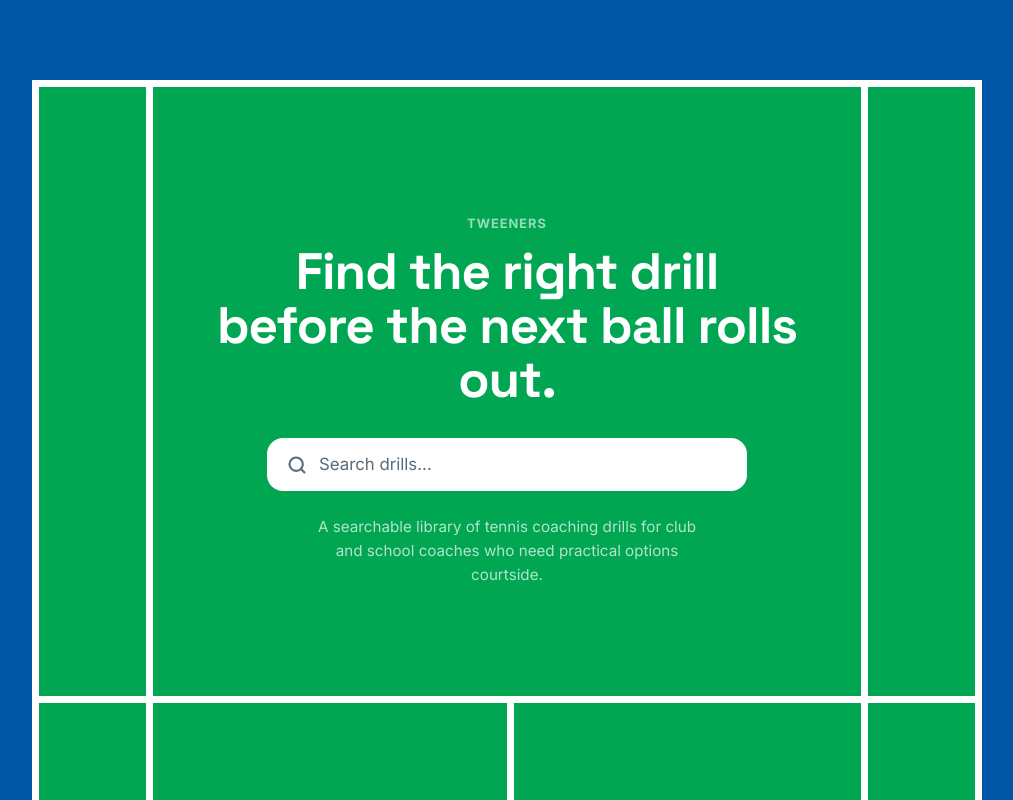
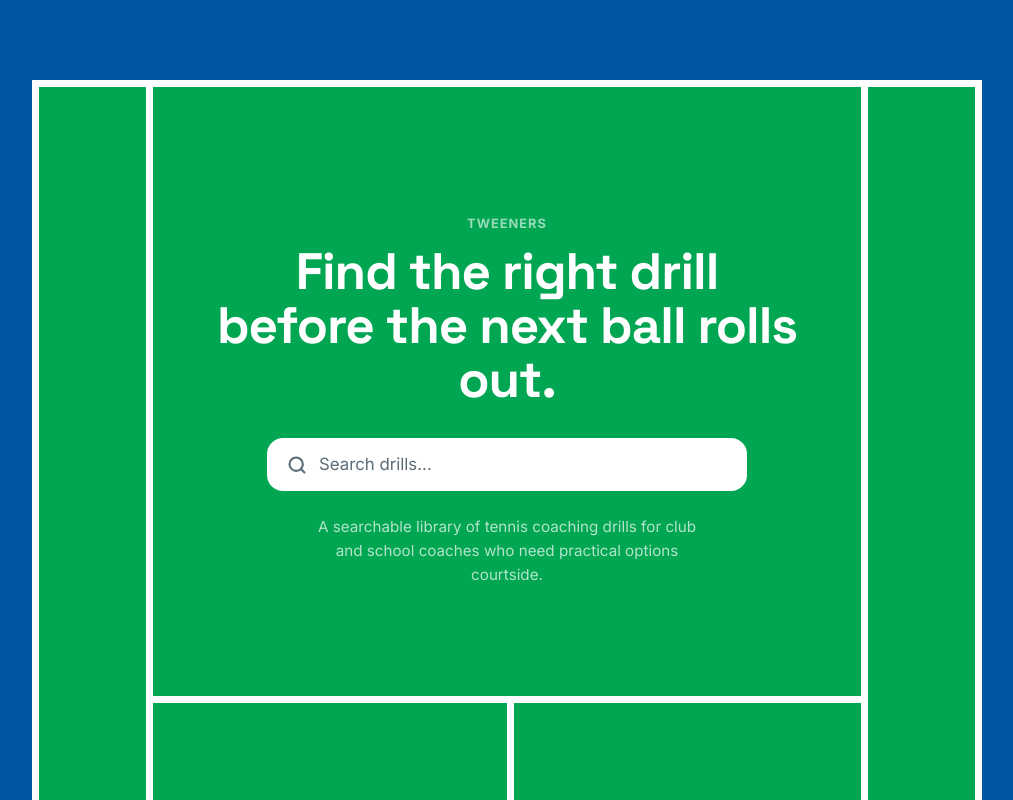
Before and after one commit to Samarinara/Tweeners, a SvelteKit app: page / in a window 1280 px wide. Shown: the whole page, without its empty margins (133-1146 px from the left). Built offline with nearby package versions, Linux system fonts and the light colour scheme.

Commit message:
Constrain service line to singles sidelines (left/right 12%)

```diff
--- a/src/routes/+page.svelte
+++ b/src/routes/+page.svelte
@@ -85,8 +85,8 @@
 	.court-service-line {
 		position: absolute;
 		top: 55%;
-		left: 0;
-		right: 0;
+		left: 12%;
+		right: 12%;
 		height: 7px;
 		background: var(--white);
 	}
```
